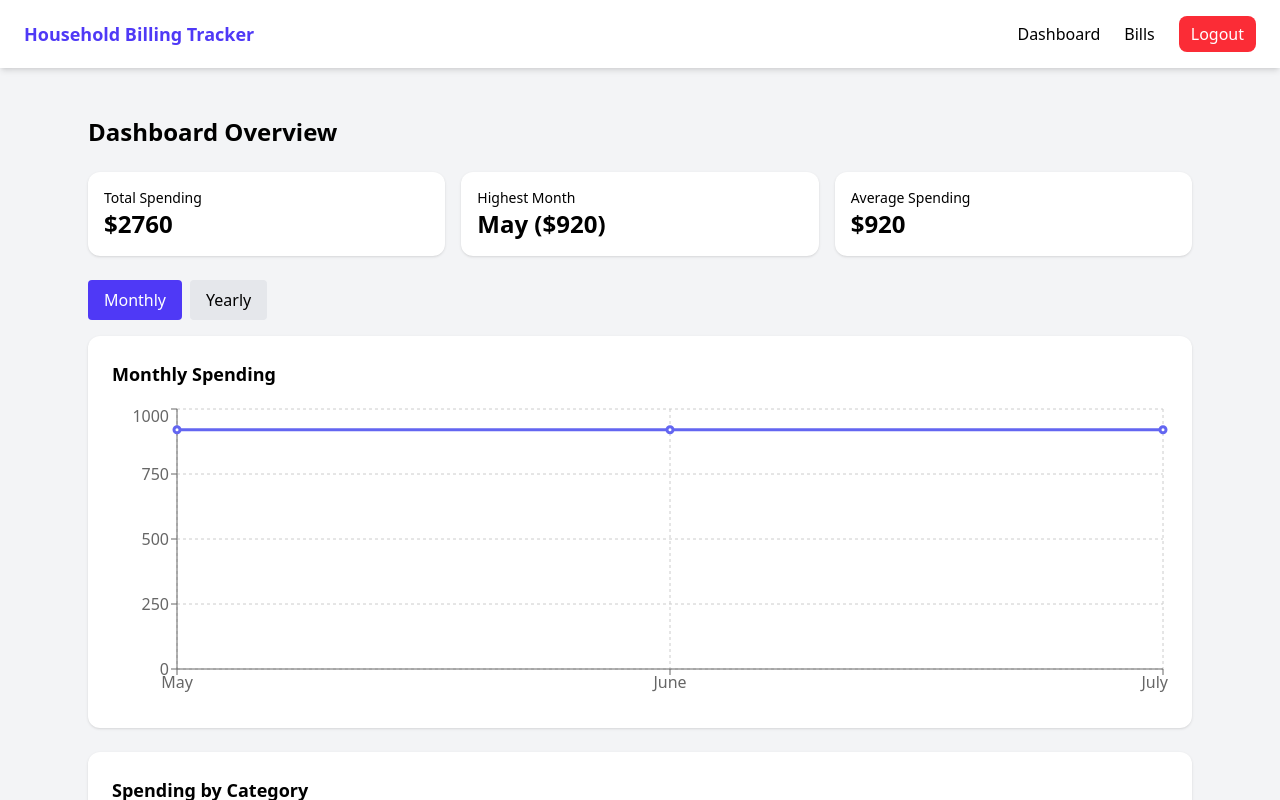
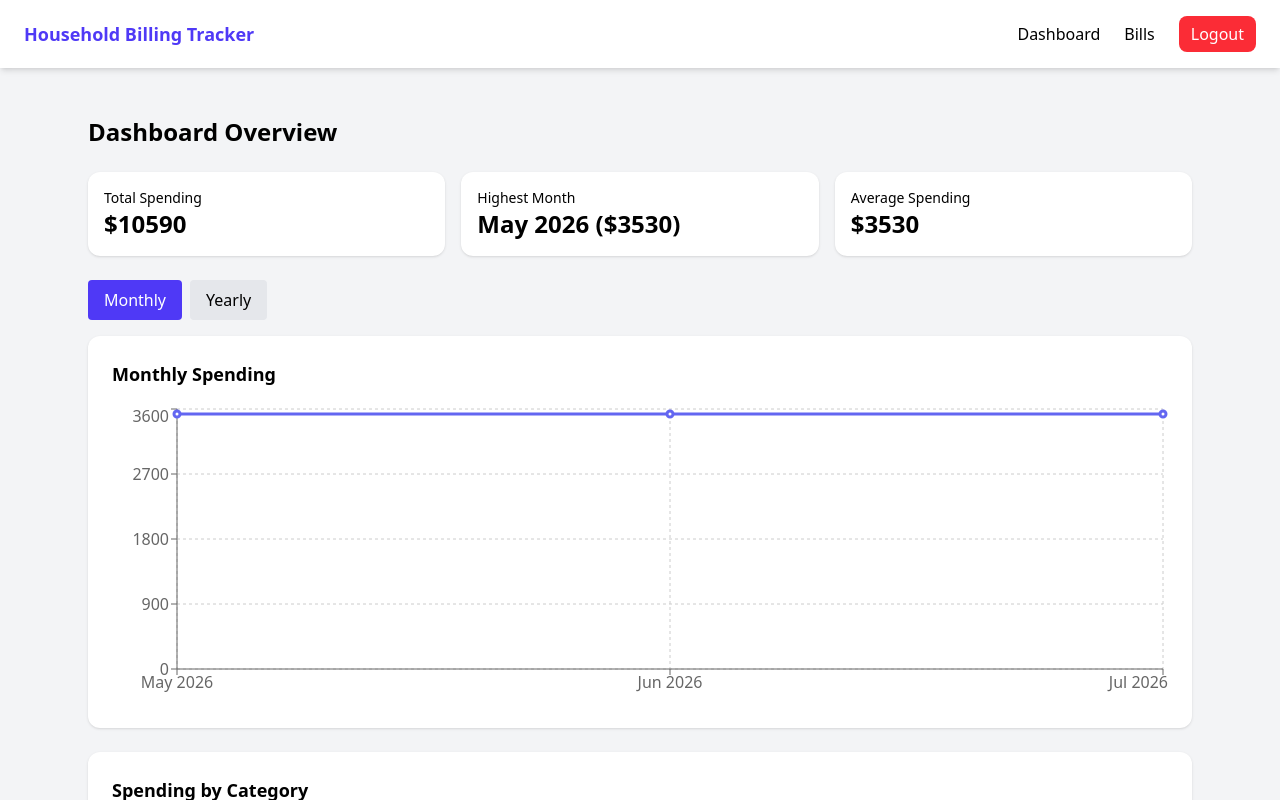
Before and after one commit to treenidad/household-billing-tracker, a React (Vite) app in the folder client/: page / in a window 1280 px wide. Both pictures are taken after typing "name@example.com", "Sample123" into the empty fields and a click on the button "Sign In". Shown: the top 800 px of the page. Built offline with nearby package versions, Linux system fonts and the light colour scheme.

Commit message:
Add: Clear button to Edit Bill page that clears the bill list.

```diff
--- a/client/src/data/billTemplates.tsx
+++ b/client/src/data/billTemplates.tsx
@@ -3,4 +3,6 @@ export const billTemplates = [
   { billName: "Groceries", category: "Food", baseAmount: 300, share: 150, members: [1, 2, 3] },
   { billName: "Car Payment", category: "Transportation", baseAmount: 420, share: 420, members: [1] },
   { billName: "Internet", category: "Utilities", baseAmount: 80, share: 40, members: [1, 2] },
+  { billName: "Going Out", category: "Other", baseAmount: 210, share: 70, members: [1, 2, 3] },
+  { billName: "Rent", category: "Housing", baseAmount: 2400, share: 800, members: [1, 2, 3] },
 ];
--- a/client/src/data/generateDemoBills.tsx
+++ b/client/src/data/generateDemoBills.tsx
@@ -1,7 +1,13 @@
 import { billTemplates } from "./billTemplates";
 import type { Bill } from "../App.tsx";
 
-const categories = ["Food", "Housing", "Transportation", "Utilities", "Other"] as const;
+export const categories = [
+  "Food",
+  "Housing",
+  "Transportation",
+  "Utilities",
+  "Other"
+] as const;
 
 type categories = typeof categories[number];
 
@@ -16,7 +22,7 @@ export const generateDemoBills = (): Bill[] => {
   let id = 1;
 
   const startDate = new Date();
-  startDate.setFullYear(startDate.getFullYear() - 1); // Start from 1 year ago
+  startDate.setFullYear(startDate.getFullYear()); // Start from 1 year ago
 
   const getStatus = (dueDate: Date): Bill["status"] => {
   const today = new Date();
@@ -39,10 +45,10 @@ export const generateDemoBills = (): Bill[] => {
       bills.push({
         id: id++,
         billName: template.billName,
-        dueDate: dueDate.toLocaleDateString("en-US"),
+        dueDate: dueDate.toISOString().split('T')[0], // Store as YYYY-MM-DD string
         totalAmount: template.baseAmount,
         yourShare: template.share,
-        category: categories[Math.floor(Math.random() * categories.length)],
+        category: template.category as categories,
         status: getStatus(dueDate),
         members: template.members,
       });
--- a/client/src/pages/Bills.tsx
+++ b/client/src/pages/Bills.tsx
@@ -1,5 +1,3 @@
-// Add Metrics Calculation section after we load the bill list.
-
 import { useNavigate } from "react-router-dom";
 import type { Bill } from "../App.tsx"
 import type React from "react";
@@ -209,7 +207,7 @@ function Bills({ bills , setBills, resetDemoData }: BillsProps) {
   )}
 </div>
 
-      <div className="space-y-4">
+    <div className="space-y-4">
         {bills.length === 0 ? (
       <div className="bg-white rounded-xl shadow p-10 text-center">
         <h3 className="text-lg font-semibold mb-2">No bills yet</h3>
@@ -221,7 +219,7 @@ function Bills({ bills , setBills, resetDemoData }: BillsProps) {
           + Add Bill
         </button>
       </div>
-  ) : (
+    ) : (
     <div className="space-y-4">
       {filteredBills.map((bill) => {
         const { display, tooltip } = getMemberDisplay(bill.members);
--- a/client/src/pages/Dashboard.tsx
+++ b/client/src/pages/Dashboard.tsx
@@ -1,5 +1,6 @@
 import { useEffect, useState } from "react";
 import type { Bill } from "../App.tsx";
+import { categories } from "../data/generateDemoBills.tsx";
 import {
   LineChart,
   Line,
@@ -30,23 +31,31 @@ function Dashboard() {
 
   const monthlyTotalsMap: Record<string, number> = {};
 
+  // Calculate total spending for each month based on bill due dates
   bills.forEach((bill) => {
-    const month = new Date(bill.dueDate).toLocaleString("default", {
-      month: "long",
-    });
+    const date = new Date(bill.dueDate);
+    const monthKey = `${date.getFullYear()}-${String(date.getMonth() + 1).padStart(2, "0")}`;
 
-    if (!monthlyTotalsMap[month]) {
-      monthlyTotalsMap[month] = 0;
+    if (!monthlyTotalsMap[monthKey]) {
+      monthlyTotalsMap[monthKey] = 0;
     }
 
-    monthlyTotalsMap[month] += bill.totalAmount;
+    monthlyTotalsMap[monthKey] += bill.totalAmount;
   });
 
-  const monthlyTotals = Object.keys(monthlyTotalsMap).map((month) => ({
-    month,
-    total: monthlyTotalsMap[month],
-  }));
+  // Convert the monthly totals map into an array sorted by month
+  const monthlyTotals = Object.keys(monthlyTotalsMap).sort().map((monthKey) => {
+    const date = new Date(`${monthKey}-01`);
+    return {
+      month: date.toLocaleString("default", {
+        month: "short",
+        year: "numeric"
+            }),
+      total: monthlyTotalsMap[monthKey],
+    };
+  });
 
+  // Calculate total spending for each category
   const categoryMap: Record<string, number> = {};
 
   bills.forEach((bill) => {
@@ -57,16 +66,19 @@ function Dashboard() {
     categoryMap[bill.category] += bill.totalAmount;
   });
 
+  // Convert the category map into an array for the pie chart
   const categoryTotals = Object.keys(categoryMap).map((category) => ({
     name: category,
     value: categoryMap[category],
   }));
 
+  // Calculate total spending across all bills
   const totalSpending = bills.reduce(
   (sum, bill) => sum + bill.totalAmount,
   0
 );
 
+// Find the month with the highest spending
 const highestMonth =
   monthlyTotals.length > 0
     ? monthlyTotals.reduce((max, m) =>
@@ -74,10 +86,20 @@ const highestMonth =
       )
     : { month: "", total: 0 };
 
+// Calculate average monthly spending
 const averageSpending =
   monthlyTotals.length > 0
     ? totalSpending / monthlyTotals.length
     : 0;
+
+
+  const colors = [
+  "#000000",
+  "#6366f1",
+  "#22c55e",
+  "#f97316",
+  "#ef4444",
+];
 
   const [view, setView] = useState<"monthly" | "yearly">("monthly");
 
@@ -90,7 +112,9 @@ const averageSpending =
           <p className="text-gray-500">No data available. Add bills to see the dashboard.</p>
         </div>
         <div className="mt-4 mx-auto text-center">
-          <button className="bg-indigo-600 text-white px-4 py-2 rounded" onClick={() => (window.location.href = "/bills/add")}>
+          <button
+            onClick={() => (window.location.href = "/bills/add")}
+            className="bg-indigo-600 text-white px-4 py-2 rounded hover:bg-indigo-700 transition">
            + Add Bill
           </button>
         </div>
@@ -189,7 +213,7 @@ const averageSpending =
                 {categoryTotals.map((_, index) => (
                   <Cell
                     key={index}
-                    fill={["#6366f1", "#22c55e", "#f97316", "#ef4444"][index]}
+                    fill={colors[index] ?? "#cccccc"}
                   />
                 ))}
               </Pie>
--- a/client/src/pages/EditBill.tsx
+++ b/client/src/pages/EditBill.tsx
@@ -35,7 +35,7 @@ function EditBill({ bills, setBills }: EditBillProps) {
     if (billToEdit) {
       setFormData({
         billName: billToEdit.billName,
-        dueDate: new Date(billToEdit.dueDate).toISOString().split('T')[0],
+        dueDate: new Date(billToEdit.dueDate).toISOString().split('T')[0], // Convert to YYYY-MM-DD format for input
         totalAmount: billToEdit.totalAmount,
         yourShare: billToEdit.yourShare,
         category: billToEdit.category,
```
